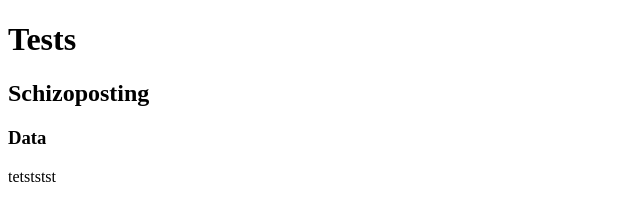
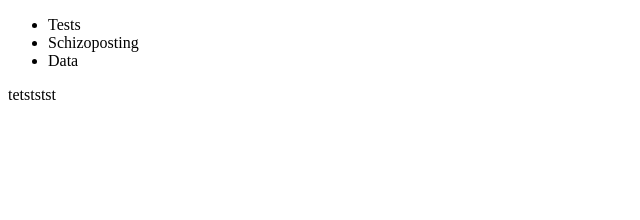
Before and after one commit to Alecsyei/XM2D, a plain HTML site: page index.html in a window 1280 px wide. Shown: the whole page, without its empty margins (0-640 px from the left). Drawn offline with Linux system fonts and the light colour scheme.

Commit message:
Update index.html

```diff
--- a/index.html
+++ b/index.html
@@ -9,9 +9,13 @@
 
   <body>
     <header>
-      <h1>Tests</h1>
-      <h2>Schizoposting</h2>
-      <h3>Data</h3>
+      <nav>
+        <ul>
+          <li>Tests</li>
+          <li>Schizoposting</li>
+          <li>Data</li>
+        </ul>
+      </nav>
     </header>
     <p>tetststst</p>
   </body>
```
